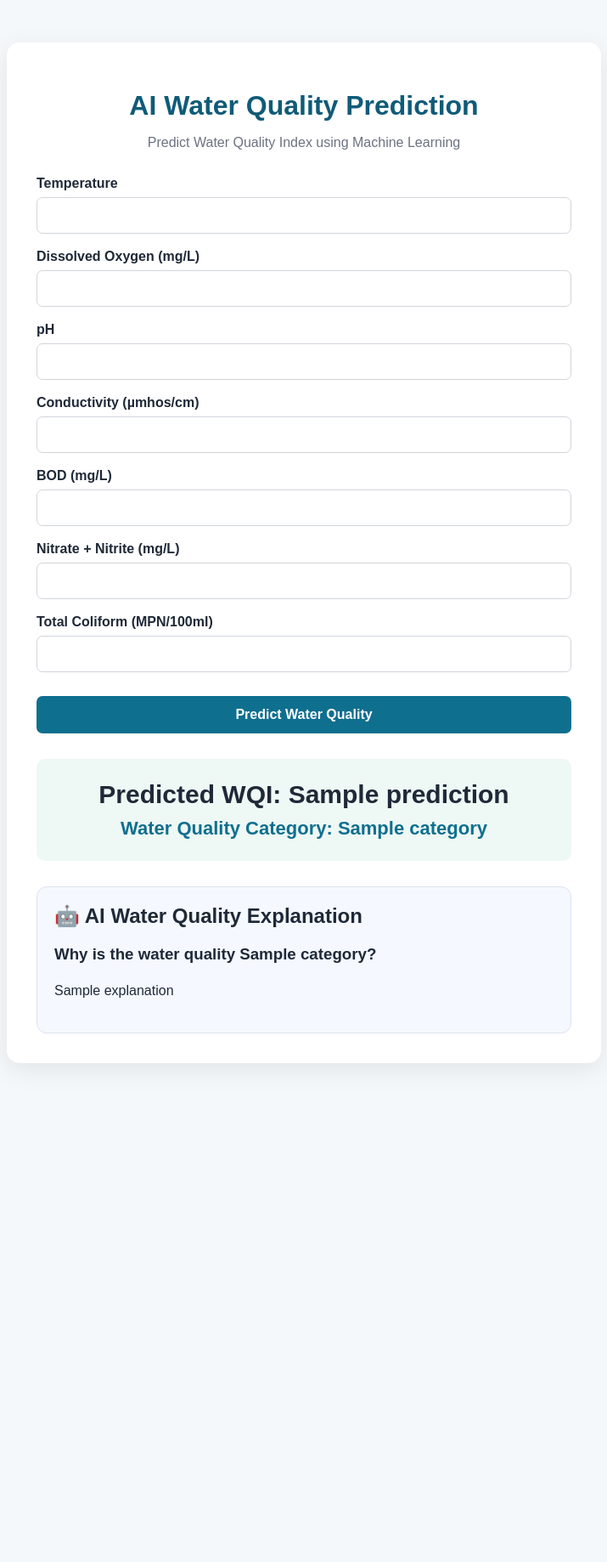
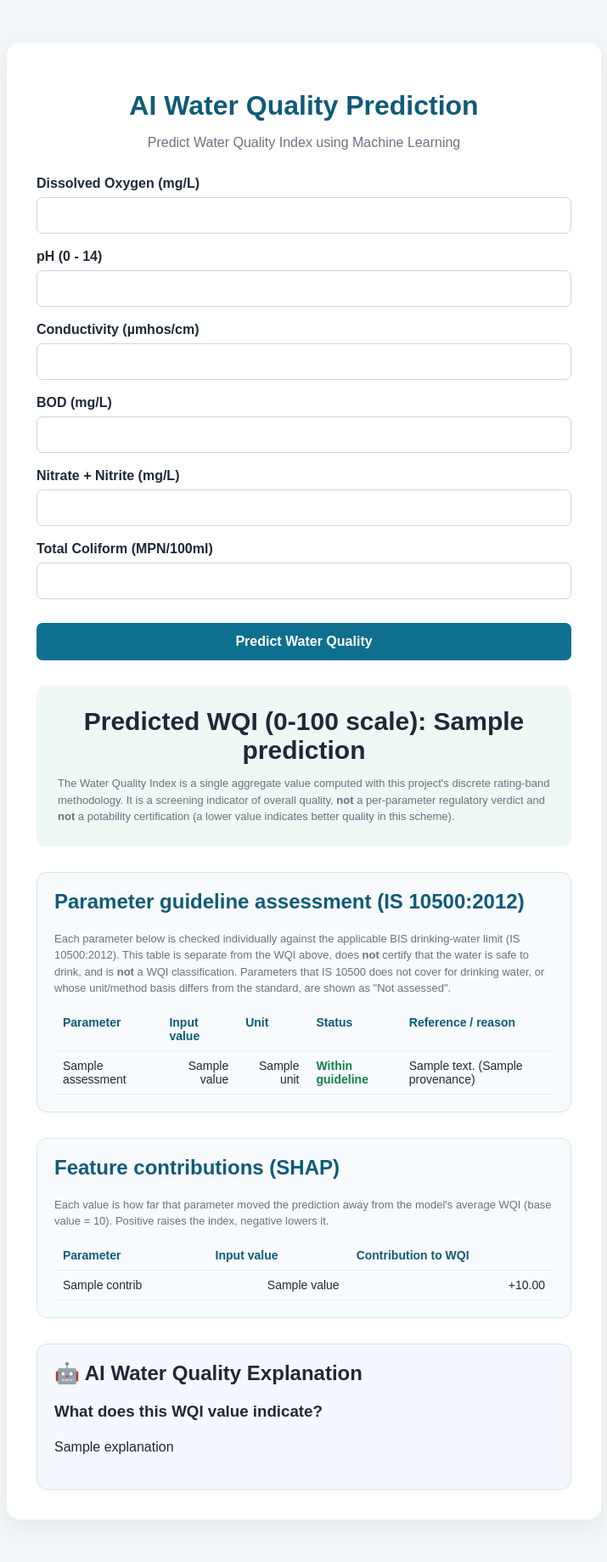
Before and after one commit to S-AryanYuvraj/water_quality_predictor, a Flask app: template templates/index.html in a window 1280 px wide. Shown: the whole page at 85% size, without its empty margins (282-997 px from the left). Before the commit the page ends 1253 px from the top, so only its background shows below. Run offline with Flask 3, Linux system fonts and the light colour scheme; the template is opened without the code that fills it: most values are stand-ins (such as "Sample title", 1, 10 or a date in 2020); parts of the project's set-up code (start-up, migrations or seed data) failed here and were passed over.

Commit message:
Add IS 10500:2012 parameter-level guideline assessment; show numeric WQI only
app.py: add STANDARDS + assess_parameters (pH verdict; nitrate/coliform Not assessed); drop category from UI and AI prompt. index.html/style.css: assessment table + status styles, category removed. README: document numeric WQI, standards provenance + amendments, limitations. Also commits prior eval_experiments notebook, regenerated model, requirements and .gitignore updates. Excludes copyrighted BIS PDF.

```diff
--- a/app.py
+++ b/app.py
@@ -1,5 +1,8 @@
+import os
+
 from flask import Flask, render_template, request
 import joblib
+import numpy as np
 import pandas as pd
 import shap
 import requests
@@ -13,8 +16,192 @@ app = Flask(__name__)
 model = joblib.load("model/wqi_model.pkl")
 features = joblib.load("model/features.pkl")
 
+# Guard against drift between the training notebook and this app:
+# the pickled feature list must match the model's own input width.
+assert model.n_features_in_ == len(features), (
+    f"model expects {model.n_features_in_} features but "
+    f"features.pkl lists {len(features)} - re-run notebooks/WqiPred.ipynb"
+)
+
 # SHAP explainer
 explainer = shap.TreeExplainer(model)
+
+# Form field name -> dataset column name
+FIELD_MAP = {
+    "DO": "D.O. (mg/l)",
+    "PH": "PH",
+    "Conductivity": "CONDUCTIVITY (\u00b5mhos/cm)",
+    "BOD": "B.O.D. (mg/l)",
+    "Nitrate": "NITRATENAN N+ NITRITENANN (mg/l)",
+    "Coliform": "TOTAL COLIFORM (MPN/100ml)Mean",
+}
+
+LABELS = {
+    "D.O. (mg/l)": "Dissolved Oxygen (mg/l)",
+    "PH": "pH",
+    "CONDUCTIVITY (\u00b5mhos/cm)": "Conductivity (\u00b5mhos/cm)",
+    "B.O.D. (mg/l)": "BOD (mg/l)",
+    "NITRATENAN N+ NITRITENANN (mg/l)": "Nitrate + Nitrite (mg/l)",
+    "TOTAL COLIFORM (MPN/100ml)Mean": "Total Coliform (MPN/100ml)",
+}
+
+# Acceptable input ranges.
+# pH is bounded on both sides (the scale itself is 0-14, and the training
+# data discarded out-of-range pH). Every other parameter is a concentration
+# or count, so only non-negativity is enforced. Deliberately NO invented
+# upper caps: the raw data legitimately contains values far above
+# regulatory limits, and the rating bands already map those to 0.
+RANGES = {
+    "PH": (0.0, 14.0),
+    "D.O. (mg/l)": (0.0, None),
+    "CONDUCTIVITY (\u00b5mhos/cm)": (0.0, None),
+    "B.O.D. (mg/l)": (0.0, None),
+    "NITRATENAN N+ NITRITENANN (mg/l)": (0.0, None),
+    "TOTAL COLIFORM (MPN/100ml)Mean": (0.0, None),
+}
+
+# ============================================================
+# PARAMETER-LEVEL GUIDELINE ASSESSMENT (IS 10500:2012)
+# ============================================================
+# Per-parameter check against the applicable drinking-water standard.
+# This is SEPARATE from the aggregate WQI and is NOT a WQI classification.
+# Limits were verified from IS 10500:2012 (Drinking Water - Specification,
+# Second Revision, Reaffirmed 2018; Amendments 1-4 checked) as extracted
+# from the provided bis-wq-standards.pdf. Only parameters with a directly
+# comparable limit return a verdict; the others are reported honestly as
+# "Not assessed" with the reason. DO/Conductivity/BOD are intentionally
+# omitted: IS 10500 prescribes no drinking-water limit for them, and no
+# unit conversion is invented here.
+STANDARDS = [
+    {
+        "field": "PH",
+        "label": "pH",
+        "unit": "pH",
+        "kind": "range",
+        "low": 6.5,
+        "high": 8.5,
+        "provenance": (
+            "IS 10500:2012, Table 1, Sl. No. iii "
+            "(acceptable 6.5-8.5; permissible: no relaxation)"
+        ),
+    },
+    {
+        "field": "Nitrate",
+        "label": "Nitrate + Nitrite",
+        "unit": "mg/l (as N)",
+        "kind": "not_assessed",
+        "reason": (
+            "IS 10500 expresses nitrate as NO3 (mg/l), whereas this input "
+            "is nitrate+nitrite reported as N. The unit bases differ, so no "
+            "comparison is made (conversion not verified)."
+        ),
+        "provenance": "IS 10500:2012, Table 2, Sl. No. xvi",
+    },
+    {
+        "field": "Coliform",
+        "label": "Total Coliform",
+        "unit": "MPN/100ml",
+        "kind": "not_assessed",
+        "reason": (
+            "IS 10500 requires total coliform to be 'not detectable in any "
+            "100 ml sample' (presence/absence), whereas this input is a "
+            "numeric MPN/100 ml count. The method bases differ."
+        ),
+        "provenance": "IS 10500:2012, Table 6",
+    },
+]
+
+
+def assess_parameters(values):
+    """Return a per-parameter guideline assessment against IS 10500:2012.
+
+    Each item is a dict with label/value/unit/status/note/provenance where
+    status is one of: 'within', 'outside', 'not_assessed'. No aggregate or
+    overall verdict is produced here - the WQI classification is separate.
+    """
+
+    assessments = []
+
+    for spec in STANDARDS:
+
+        val = values.get(spec["field"])
+
+        item = {
+            "label": spec["label"],
+            "value": val,
+            "unit": spec["unit"],
+            "provenance": spec["provenance"],
+        }
+
+        if spec["kind"] == "range" and val is not None:
+            within = spec["low"] <= val <= spec["high"]
+            item["status"] = "within" if within else "outside"
+            item["note"] = (
+                f"Acceptable range {spec['low']}-{spec['high']} {spec['unit']}."
+            )
+        else:
+            item["status"] = "not_assessed"
+            item["note"] = spec.get("reason", "")
+
+        assessments.append(item)
+
+    return assessments
+
+
+# Ollama / GenAI settings (defaults keep the original llama3.2 setup)
+OLLAMA_URL = os.environ.get(
+    "OLLAMA_URL", "http://localhost:11434/api/generate"
+)
+OLLAMA_MODEL = os.environ.get("OLLAMA_MODEL", "llama3.2")
+# The first request after Ollama unloads a model pays a load penalty,
+# so this stays generous; a slow reply degrades to the fallback text.
+OLLAMA_TIMEOUT = float(os.environ.get("OLLAMA_TIMEOUT", "120"))
+
+
+# ============================================================
+# INPUT VALIDATION
+# ============================================================
+
+def validate_inputs(form):
+    """Return (values, errors) from the submitted form."""
+
+    values = {}
+    errors = []
+
+    for field, column in FIELD_MAP.items():
+        raw = (form.get(field) or "").strip()
+
+        if raw == "":
+            errors.append(f"{field}: value is required.")
+            continue
+
+        try:
+            val = float(raw)
+        except ValueError:
+            errors.append(f"{field}: '{raw}' is not a number.")
+            continue
+
+        if not np.isfinite(val):
+            errors.append(f"{field}: value must be finite.")
+            continue
+
+        lo, hi = RANGES[column]
+
+        if lo is not None and val < lo:
+            errors.append(
+                f"{LABELS[column]}: must be at least {lo}."
+            )
+            continue
+
+        if hi is not None and val > hi:
+            errors.append(
+                f"{LABELS[column]}: must be at most {hi}."
+            )
+            continue
+
+        values[field] = val
+
+    return values, errors
 
 
 # ============================================================
@@ -22,6 +209,29 @@ explainer = shap.TreeExplainer(model)
 # ============================================================
 
 def classify_wqi(wqi):
+    """Map a Water Quality Index value to its rating category.
+
+    Conventional five-tier WQI rating scheme used with weighted
+    arithmetic indices:
+
+        0-25    Excellent
+        25-50   Good
+        50-75   Poor
+        75-100  Very Poor
+        >100    Not suitable
+
+    Note on the last class: this project's index is an un-normalised
+    weighted sum whose unit weights total 0.998, so its attainable
+    range is [0, 99.8]. A value above 100 therefore cannot be produced
+    by this index, and the "Not Suitable for Drinking" branch is kept
+    only to preserve the published scheme - it is unreachable in
+    practice.
+
+    The category is an aggregate screening label for overall water
+    quality. It does NOT certify that water is safe to drink; potability
+    requires comparing individual parameters against the applicable
+    regulatory limits.
+    """
 
     if wqi <= 25:
         return "Excellent"
@@ -38,33 +248,48 @@ def classify_wqi(wqi):
 # ============================================================
 # GENAI EXPLANATION
 # ============================================================
-def generate_explanation(wqi, category, data, shap_values):
+def generate_explanation(wqi, data, contribs):
+
+    drivers = "; ".join(
+        f"{c['label']}={c['value']} pushing WQI {c['contribution']:+.2f} "
+        f"from the model average"
+        for c in contribs[:3]
+    )
+
+    parameters = "\n".join(
+        f"{LABELS[col]}: {data[col].iloc[0]}" for col in data.columns
+    )
 
     prompt = f"""
-Predicted WQI: {wqi}
-Category: {category}
+Predicted Water Quality Index (WQI) on a 0-100 scale: {wqi}
+
+Note: this WQI is a project-defined aggregate index computed with a
+discrete rating-band methodology (in this scheme a lower value indicates
+better quality). It is a screening indicator, NOT a potability
+certification and NOT a per-parameter regulatory verdict.
 
 Water parameters:
-Temperature: {data["Temp"].iloc[0]}
-Dissolved Oxygen: {data["D.O. (mg/l)"].iloc[0]}
-pH: {data["PH"].iloc[0]}
-Conductivity: {data["CONDUCTIVITY (µmhos/cm)"].iloc[0]}
-BOD: {data["B.O.D. (mg/l)"].iloc[0]}
-Nitrate + Nitrite: {data["NITRATENAN N+ NITRITENANN (mg/l)"].iloc[0]}
-Total Coliform: {data["TOTAL COLIFORM (MPN/100ml)Mean"].iloc[0]}
+{parameters}
 
-In 3-4 simple sentences, explain why this water quality category was obtained and mention the most concerning parameters.
+Model feature contributions (SHAP) for the three strongest drivers:
+{drivers}
+
+In 3-4 simple sentences, explain how the parameters above combine to
+produce this WQI value and mention the parameters that most influence it.
+Base the explanation only on the parameters and contributions given above.
+Do not state or imply that this water is safe or unsafe to drink; this
+index is a screening indicator, not a potability certification.
 """
 
     try:
         response = requests.post(
-            "http://localhost:11434/api/generate",
+            OLLAMA_URL,
             json={
-                "model": "llama3.2",
+                "model": OLLAMA_MODEL,
                 "prompt": prompt,
                 "stream": False
             },
-            timeout=60
+            timeout=OLLAMA_TIMEOUT
         )
         if response.status_code == 200:
             return response.json()["response"]
@@ -75,7 +300,8 @@ In 3-4 simple sentences, explain why this water quality category was obtained an
         return "AI explanation timed out. Please try again."
 
     except requests.exceptions.ConnectionError:
-        return "Could not connect to Ollama. Make sure Ollama is running."
+        return ("Could not connect to Ollama at "
+                f"{OLLAMA_URL}. Make sure Ollama is running.")
 
     except Exception as e:
         return f"AI explanation error: {str(e)}"
@@ -89,65 +315,81 @@ In 3-4 simple sentences, explain why this water quality category was obtained an
 def home():
 
     prediction = None
-    category = None
     explanation = None
+    contribs = []
+    base = None
+    assessments = []
+    errors = []
 
     if request.method == "POST":
 
-        data = {
-            "Temp": float(request.form["Temp"]),
-            "D.O. (mg/l)": float(request.form["DO"]),
-            "PH": float(request.form["PH"]),
-            "CONDUCTIVITY (µmhos/cm)": float(
-                request.form["Conductivity"]
-            ),
-            "B.O.D. (mg/l)": float(request.form["BOD"]),
-            "NITRATENAN N+ NITRITENANN (mg/l)": float(
-                request.form["Nitrate"]
-            ),
-            "TOTAL COLIFORM (MPN/100ml)Mean": float(
-                request.form["Coliform"]
+        values, errors = validate_inputs(request.form)
+
+        if not errors:
+
+            data = {FIELD_MAP[f]: values[f] for f in FIELD_MAP}
+
+            # Create dataframe in the exact trained column order
+            input_data = pd.DataFrame([data])[features]
+
+            # ------------------------------------------------
+            # WQI PREDICTION
+            # ------------------------------------------------
+
+            prediction = float(model.predict(input_data)[0])
+
+            # The index is defined on 0-100; guard against any
+            # numeric drift outside it before displaying/classifying.
+            prediction = min(max(prediction, 0.0), 100.0)
+            prediction = round(prediction, 2)
+
+            # ------------------------------------------------
+            # PARAMETER-LEVEL GUIDELINE ASSESSMENT (IS 10500:2012)
+            # ------------------------------------------------
+
+            assessments = assess_parameters(values)
+
+            # ------------------------------------------------
+            # SHAP - per-prediction feature contributions
+            # ------------------------------------------------
+
+            sv = np.asarray(
+                explainer.shap_values(input_data)
+            ).reshape(1, -1)[0]
+
+            base = float(np.asarray(explainer.expected_value).ravel()[0])
+
+            contribs = sorted(
+                (
+                    {
+                        "label": LABELS.get(col, col),
+                        "value": float(input_data[col].iloc[0]),
+                        "contribution": float(c),
+                    }
+                    for col, c in zip(features, sv)
+                ),
+                key=lambda d: abs(d["contribution"]),
+                reverse=True
             )
-        }
 
-        # Create dataframe
-        input_data = pd.DataFrame([data])[features]
+            # ------------------------------------------------
+            # GENAI EXPLANATION
+            # ------------------------------------------------
 
-        # ----------------------------------------------------
-        # WQI PREDICTION
-        # ----------------------------------------------------
-
-        prediction = model.predict(input_data)[0]
-        prediction = round(prediction, 2)
-
-        # ----------------------------------------------------
-        # CLASSIFICATION
-        # ----------------------------------------------------
-
-        category = classify_wqi(prediction)
-
-        # ----------------------------------------------------
-        # SHAP
-        # ----------------------------------------------------
-
-        shap_values = explainer.shap_values(input_data)
-
-        # ----------------------------------------------------
-        # GENAI EXPLANATION
-        # ----------------------------------------------------
-
-        explanation = generate_explanation(
-            prediction,
-            category,
-            input_data,
-            shap_values
-        )
+            explanation = generate_explanation(
+                prediction,
+                input_data,
+                contribs
+            )
 
     return render_template(
         "index.html",
-        category=category,
         prediction=prediction,
-        explanation=explanation
+        explanation=explanation,
+        contribs=contribs,
+        base=base,
+        assessments=assessments,
+        errors=errors
     )
 
 
@@ -155,5 +397,6 @@ def home():
 # RUN
 # ============================================================
 
+# Development server only - use a real WSGI server for any deployment.
 if __name__ == "__main__":
     app.run(debug=True)
--- a/static/css/style.css
+++ b/static/css/style.css
@@ -103,3 +103,136 @@ button:hover {
 .ai-explanation p {
     line-height: 1.6;
 }
+
+.disclaimer {
+    margin: 18px 0 0;
+    font-size: 13px;
+    color: #6b7280;
+    text-align: left;
+    line-height: 1.5;
+}
+
+.form-errors {
+    margin-bottom: 10px;
+    padding: 15px 20px;
+    border-radius: 10px;
+    background: #fdf0ef;
+    border: 1px solid #f2c4c0;
+    color: #9b2c20;
+    font-size: 14px;
+}
+
+.form-errors ul {
+    margin: 8px 0 0;
+    padding-left: 20px;
+}
+
+.shap {
+    margin-top: 30px;
+    padding: 20px;
+    border-radius: 12px;
+    background: #f7fbfd;
+    border: 1px solid #d6e8f0;
+}
+
+.shap h2 {
+    margin-top: 0;
+    color: #0f5b78;
+}
+
+.shap-note {
+    font-size: 13px;
+    color: #6b7280;
+    line-height: 1.5;
+}
+
+.shap-table {
+    width: 100%;
+    border-collapse: collapse;
+    font-size: 14px;
+}
+
+.shap-table th,
+.shap-table td {
+    padding: 9px 10px;
+    text-align: left;
+    border-bottom: 1px solid #e3edf3;
+}
+
+.shap-table th {
+    color: #0f5b78;
+    font-weight: 600;
+}
+
+.shap-table td:nth-child(2),
+.shap-table td:nth-child(3) {
+    text-align: right;
+    font-variant-numeric: tabular-nums;
+}
+
+.wqi-note {
+    margin: 12px 0 0;
+    font-size: 13px;
+    color: #6b7280;
+    text-align: left;
+    line-height: 1.5;
+}
+
+.assessment {
+    margin-top: 30px;
+    padding: 20px;
+    border-radius: 12px;
+    background: #f7fbfd;
+    border: 1px solid #d6e8f0;
+}
+
+.assessment h2 {
+    margin-top: 0;
+    color: #0f5b78;
+}
+
+.assessment-note {
+    font-size: 13px;
+    color: #6b7280;
+    line-height: 1.5;
+}
+
+.assessment-table {
+    width: 100%;
+    border-collapse: collapse;
+    font-size: 14px;
+}
+
+.assessment-table th,
+.assessment-table td {
+    padding: 9px 10px;
+    text-align: left;
+    border-bottom: 1px solid #e3edf3;
+    vertical-align: top;
+}
+
+.assessment-table th {
+    color: #0f5b78;
+    font-weight: 600;
+}
+
+.assessment-table td:nth-child(2),
+.assessment-table td:nth-child(3) {
+    text-align: right;
+    font-variant-numeric: tabular-nums;
+}
+
+.status-within {
+    color: #14804a;
+    font-weight: 600;
+}
+
+.status-outside {
+    color: #b42318;
+    font-weight: 600;
+}
+
+.status-not-assessed {
+    color: #6b7280;
+    font-weight: 600;
+}
--- a/templates/index.html
+++ b/templates/index.html
@@ -17,15 +17,25 @@
         Predict Water Quality Index using Machine Learning
     </p>
 
+{% if errors %}
+
+<div class="form-errors">
+    <strong>Please correct the following:</strong>
+    <ul>
+        {% for e in errors %}
+        <li>{{ e }}</li>
+        {% endfor %}
+    </ul>
+</div>
+
+{% endif %}
+
     <form method="POST">
-
-        <label>Temperature</label>
-        <input type="number" step="any" name="Temp" required>
 
         <label>Dissolved Oxygen (mg/L)</label>
         <input type="number" step="any" name="DO" required>
 
-        <label>pH</label>
+        <label>pH (0 - 14)</label>
         <input type="number" step="any" name="PH" required>
 
         <label>Conductivity (µmhos/cm)</label>
@@ -52,12 +62,91 @@
 <div class="result">
 
     <div class="wqi">
-        Predicted WQI: {{ prediction }}
+        Predicted WQI (0-100 scale): {{ prediction }}
     </div>
 
-    <div class="category">
-        Water Quality Category: {{ category }}
-    </div>
+    <p class="wqi-note">
+        The Water Quality Index is a single aggregate value computed with
+        this project's discrete rating-band methodology. It is a screening
+        indicator of overall quality, <strong>not</strong> a per-parameter
+        regulatory verdict and <strong>not</strong> a potability
+        certification (a lower value indicates better quality in this
+        scheme).
+    </p>
+
+</div>
+
+<div class="assessment">
+
+    <h2>Parameter guideline assessment (IS 10500:2012)</h2>
+
+    <p class="assessment-note">
+        Each parameter below is checked individually against the applicable
+        BIS drinking-water limit (IS 10500:2012). This table is separate from
+        the WQI above, does <strong>not</strong> certify that the water is
+        safe to drink, and is <strong>not</strong> a WQI classification.
+        Parameters that IS 10500 does not cover for drinking water, or whose
+        unit/method basis differs from the standard, are shown as
+        &quot;Not assessed&quot;.
+    </p>
+
+    <table class="assessment-table">
+        <thead>
+            <tr>
+                <th>Parameter</th>
+                <th>Input value</th>
+                <th>Unit</th>
+                <th>Status</th>
+                <th>Reference / reason</th>
+            </tr>
+        </thead>
+        <tbody>
+            {% for a in assessments %}
+            <tr>
+                <td>{{ a.label }}</td>
+                <td>{{ a.value if a.value is not none else "—" }}</td>
+                <td>{{ a.unit }}</td>
+                <td class="status-{{ a.status }}">
+                    {% if a.status == "within" %}Within guideline
+                    {% elif a.status == "outside" %}Outside guideline
+                    {% else %}Not assessed{% endif %}
+                </td>
+                <td>{{ a.note }} ({{ a.provenance }})</td>
+            </tr>
+            {% endfor %}
+        </tbody>
+    </table>
+
+</div>
+
+<div class="shap">
+
+    <h2>Feature contributions (SHAP)</h2>
+
+    <p class="shap-note">
+        Each value is how far that parameter moved the prediction away
+        from the model's average WQI (base value = {{ base | round(2) }}).
+        Positive raises the index, negative lowers it.
+    </p>
+
+    <table class="shap-table">
+        <thead>
+            <tr>
+                <th>Parameter</th>
+                <th>Input value</th>
+                <th>Contribution to WQI</th>
+            </tr>
+        </thead>
+        <tbody>
+            {% for c in contribs %}
+            <tr>
+                <td>{{ c.label }}</td>
+                <td>{{ c.value }}</td>
+                <td>{{ "%+.2f" | format(c.contribution) }}</td>
+            </tr>
+            {% endfor %}
+        </tbody>
+    </table>
 
 </div>
 
@@ -65,7 +154,7 @@
 
     <h2>🤖 AI Water Quality Explanation</h2>
 
-    <h3>Why is the water quality {{ category }}?</h3>
+    <h3>What does this WQI value indicate?</h3>
 
     <p>{{ explanation }}</p>
 
```
Also changed, not shown: requirements.txt (added, +18 -0 lines), README.md (added), 5 other files.
